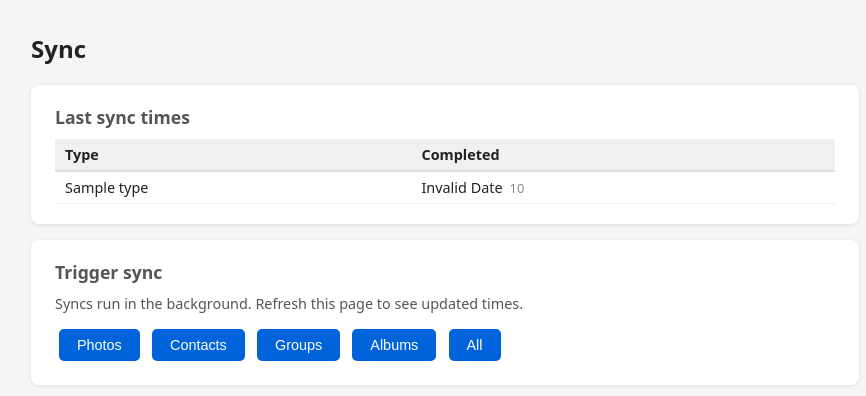
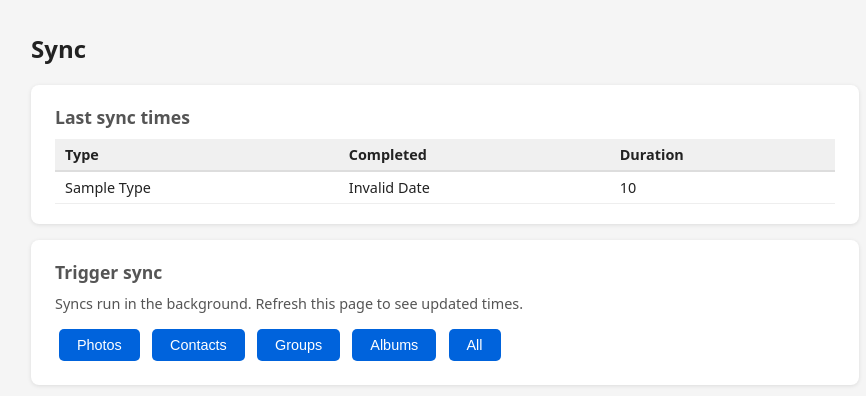
Before and after one commit to kc9yjp/mre_flickr_mcp, a Python web app: template templates/sync.html in a window 1280 px wide. Shown: the part 48-444 px from the top of the page, without its empty margins (195-1061 px from the left). Run offline with Jinja, Linux system fonts and the light colour scheme; the template is opened without the code that fills it: most values are stand-ins (such as "Sample title", 1, 10 or a date in 2020).

Commit message:
refactor: add duration column to last sync times table for improved data visibility

```diff
--- a/templates/sync.html
+++ b/templates/sync.html
@@ -22,20 +22,18 @@
 <div class="card">
   <h2 class="card-title">Last sync times</h2>
   <table>
-    <thead><tr><th>Type</th><th>Completed</th></tr></thead>
+    <thead><tr><th>Type</th><th>Completed</th><th>Duration</th></tr></thead>
     <tbody>
       {% if sync_rows %}
         {% for row in sync_rows %}
         <tr>
-          <td>{{ row.type }}</td>
-          <td>
-            {% if row.last %}<time data-ts="{{ row.last }}">—</time>{% else %}—{% endif %}
-            {% if row.duration %}<span class="sync-duration">&nbsp;{{ row.duration }}</span>{% endif %}
-          </td>
+          <td>{{ row.type | title }}</td>
+          <td>{% if row.last %}<time data-ts="{{ row.last }}">—</time>{% else %}—{% endif %}</td>
+          <td>{% if row.duration %}{{ row.duration }}{% else %}—{% endif %}</td>
         </tr>
         {% endfor %}
       {% else %}
-      <tr><td colspan="2">No syncs recorded yet</td></tr>
+      <tr><td colspan="3">No syncs recorded yet</td></tr>
       {% endif %}
     </tbody>
   </table>
```
